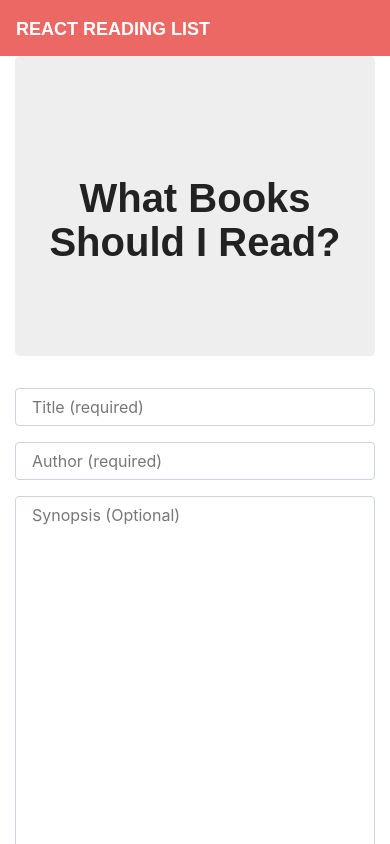
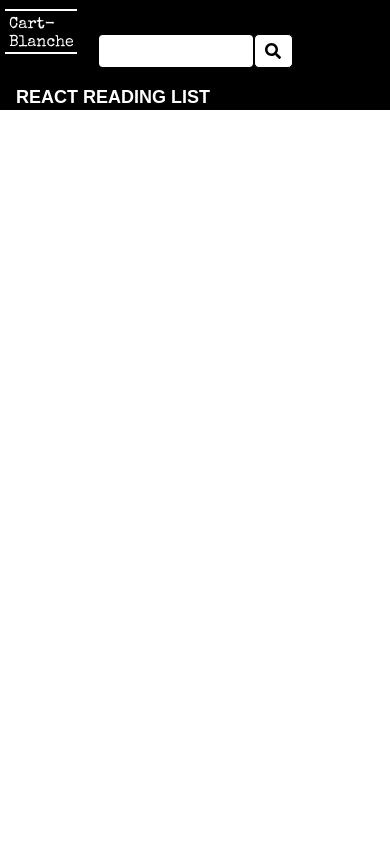
Before and after one commit to ayoussefinia/retail-therapy, a React (Create React App) app in the folder client/: page / in a window 390 px wide. Shown: the top 844 px of the page. Built offline with nearby package versions, Linux system fonts and the light colour scheme; no server answers; a web font is replaced by a local one.

Commit message:
added logo and customized search bar to nav

```diff
--- a/client/public/index.html
+++ b/client/public/index.html
@@ -8,6 +8,8 @@
   <link rel="manifest" href="%PUBLIC_URL%/manifest.json">
   <link rel="shortcut icon" href="%PUBLIC_URL%/favicon.ico">
   <link rel="stylesheet" href="https://cdnjs.cloudflare.com/ajax/libs/bootswatch/4.0.0/journal/bootstrap.min.css" />
+  <link href="https://stackpath.bootstrapcdn.com/font-awesome/4.7.0/css/font-awesome.min.css" rel="stylesheet" integrity="sha384-wvfXpqpZZVQGK6TAh5PVlGOfQNHSoD2xbE+QkPxCAFlNEevoEH3Sl0sibVcOQVnN" crossorigin="anonymous">
+  <link href="https://fonts.googleapis.com/css?family=Special+Elite&display=swap" rel="stylesheet">
   <title>React Reading List</title>
 </head>
 
--- a/client/src/App.js
+++ b/client/src/App.js
@@ -1,7 +1,8 @@
 import React from "react";
 import { BrowserRouter as Router, Route, Switch } from "react-router-dom";
-import Books from "./pages/Books";
-import Detail from "./pages/Detail";
+import Store from "./pages/Store";
+
+// import Detail from "./pages/Detail";
 import NoMatch from "./pages/NoMatch";
 import Nav from "./components/Nav";
 
@@ -11,9 +12,10 @@ function App() {
       <div>
         <Nav />
         <Switch>
-          <Route exact path="/" component={Books} />
-          <Route exact path="/books" component={Books} />
-          <Route exact path="/books/:id" component={Detail} />
+          <Route exact path="/" component={Store} />
+
+          {/* <Route exact path="/books" component={Books} />
+          <Route exact path="/books/:id" component={Detail} /> */}
           <Route component={NoMatch} />
         </Switch>
       </div>
--- a/client/src/components/Nav/index.js
+++ b/client/src/components/Nav/index.js
@@ -1,12 +1,34 @@
 import React from "react";
+import "./style.css";
+import {Input} from "../Form";
+import { FontAwesomeIcon } from '@fortawesome/react-fontawesome'
+import { faSearch } from '@fortawesome/free-solid-svg-icons'
+
+// var FontAwesome = require('react-fontawesome');
 
 function Nav() {
   return (
-    <nav className="navbar navbar-expand-lg navbar-dark bg-primary">
-      <a className="navbar-brand" href="/">
-        React Reading List
-      </a>
-    </nav>
+    <div>
+      <div className="navbar-top">
+        <div className="navbar-top-left">
+        <div><hr className="top-line"/></div>
+        <div className="logo-title-div"><h1 className="logo-title">Cart-Blanche</h1></div>
+        <div><hr className="bottom-line"/></div>
+
+        </div>
+        <div className="navbar-top-middle"><input className="form-control search-bar"/><button className="search-button">
+        {/* <FontAwesome name="search" size="1x" className="search-glass" /> */}
+        <FontAwesomeIcon icon={faSearch} />
+        </button></div>
+        <div className="navbar-top-right"></div>
+      </div>
+      <nav className="navbar navbar-expand-lg navbar-dark nav-bar">
+        <a className="navbar-brand" href="/">
+          React Reading List
+        </a>
+      </nav>
+
+    </div>
   );
 }
 
--- /dev/null
+++ b/client/src/components/Nav/style.css
@@ -0,0 +1,116 @@
+.nav-bar {
+  background: black;
+  height: 5vh;
+}
+
+.navbar-top {
+  width: 100%;
+  height: 8vh;
+  background: black;
+  box-sizing: border-box;
+  display: flex;
+  align-items: center;
+  justify-content: center;
+}
+
+.navbar-top-left {
+width: 25%;
+padding: 6px 5px 0 5px;
+height: 100%;
+display: inline-block;
+
+}
+.navbar-top-middle {
+  width: 50%;
+
+  height: 100%;
+  display: flex;
+  align-items: flex-end;
+}
+.navbar-top-right {
+  width: 25%;
+  border: 1px solid black;
+  height: 100%;
+  display: inline-block;
+}
+
+.search-bar {
+  height: 50%;
+  width: 80%;
+  display: inline-block;
+  border: 1px solid black;
+}
+
+.search-glass{
+  display: inline-block;
+  background: white;
+  width: 100%;
+
+}
+
+.search-button{
+  width: 20%;
+  height: 50%;
+  border-radius: 5px;
+  border: 1px solid black;
+  background: white;
+}
+.logo-title-div {
+  display: flex;
+  justify-content: center;
+}
+.logo-title{
+  font-family: 'Special Elite', cursive;
+  color: white;
+  font-weight: 50;
+  font-size: 2rem;
+  margin: 0;
+}
+
+.top-line{
+  color: white;
+  font-size: 1rem;
+  width: 70%;
+  margin: 10px 0 6px 0;
+  border: 1px solid white;
+}
+
+.bottom-line{
+  color: white;
+  font-size: 1rem;
+  width: 70%;
+  margin: 3px;
+  border: 1px solid white;
+  float: right;
+}
+@media (max-width: 600px) {
+  .top-line{
+    color: white;
+    width: 80%;
+    margin: 3px 0 6px 0;
+    border: .8px solid white;
+  }
+  .logo-title{
+    font-weight: 30;
+    font-size: 1rem;
+    margin-left: 4px;
+
+  }
+  .bottom-line{
+    color: white;
+    font-size: 1rem;
+    width: 80%;
+    margin: 0 0 0 0;
+    border: .6px solid white;
+    float: left;
+  }
+}
+
+/* .navbar-top-left{
+  displa
+} */
+/* .search-icon{
+  width: 25px;
+  height: 25px;
+  display: block;
+} */
--- a/client/src/pages/Books.js
+++ /dev/null
@@ -1,118 +0,0 @@
-import React, { Component } from "react";
-import DeleteBtn from "../components/DeleteBtn";
-import Jumbotron from "../components/Jumbotron";
-import API from "../utils/API";
-import { Link } from "react-router-dom";
-import { Col, Row, Container } from "../components/Grid";
-import { List, ListItem } from "../components/List";
-import { Input, TextArea, FormBtn } from "../components/Form";
-
-class Books extends Component {
-  state = {
-    books: [],
-    title: "",
-    author: "",
-    synopsis: ""
-  };
-
-  componentDidMount() {
-    this.loadBooks();
-  }
-
-  loadBooks = () => {
-    API.getBooks()
-      .then(res =>
-        this.setState({ books: res.data, title: "", author: "", synopsis: "" })
-      )
-      .catch(err => console.log(err));
-  };
-
-  deleteBook = id => {
-    API.deleteBook(id)
-      .then(res => this.loadBooks())
-      .catch(err => console.log(err));
-  };
-
-  handleInputChange = event => {
-    const { name, value } = event.target;
-    this.setState({
-      [name]: value
-    });
-  };
-
-  handleFormSubmit = event => {
-    event.preventDefault();
-    if (this.state.title && this.state.author) {
-      API.saveBook({
-        title: this.state.title,
-        author: this.state.author,
-        synopsis: this.state.synopsis
-      })
-        .then(res => this.loadBooks())
-        .catch(err => console.log(err));
-    }
-  };
-
-  render() {
-    return (
-      <Container fluid>
-        <Row>
-          <Col size="md-6">
-            <Jumbotron>
-              <h1>What Books Should I Read?</h1>
-            </Jumbotron>
-            <form>
-              <Input
-                value={this.state.title}
-                onChange={this.handleInputChange}
-                name="title"
-                placeholder="Title (required)"
-              />
-              <Input
-                value={this.state.author}
-                onChange={this.handleInputChange}
-                name="author"
-                placeholder="Author (required)"
-              />
-              <TextArea
-                value={this.state.synopsis}
-                onChange={this.handleInputChange}
-                name="synopsis"
-                placeholder="Synopsis (Optional)"
-              />
-              <FormBtn
-                disabled={!(this.state.author && this.state.title)}
-                onClick={this.handleFormSubmit}
-              >
-                Submit Book
-              </FormBtn>
-            </form>
-          </Col>
-          <Col size="md-6 sm-12">
-            <Jumbotron>
-              <h1>Books On My List</h1>
-            </Jumbotron>
-            {this.state.books.length ? (
-              <List>
-                {this.state.books.map(book => (
-                  <ListItem key={book._id}>
-                    <Link to={"/books/" + book._id}>
-                      <strong>
-                        {book.title} by {book.author}
-                      </strong>
-                    </Link>
-                    <DeleteBtn onClick={() => this.deleteBook(book._id)} />
-                  </ListItem>
-                ))}
-              </List>
-            ) : (
-              <h3>No Results to Display</h3>
-            )}
-          </Col>
-        </Row>
-      </Container>
-    );
-  }
-}
-
-export default Books;
--- a/client/src/pages/Detail.js
+++ /dev/null
@@ -1,51 +0,0 @@
-import React, { Component } from "react";
-import { Link } from "react-router-dom";
-import { Col, Row, Container } from "../components/Grid";
-import Jumbotron from "../components/Jumbotron";
-import API from "../utils/API";
-
-class Detail extends Component {
-  state = {
-    book: {}
-  };
-  // When this component mounts, grab the book with the _id of this.props.match.params.id
-  // e.g. localhost:3000/books/599dcb67f0f16317844583fc
-  componentDidMount() {
-    API.getBook(this.props.match.params.id)
-      .then(res => this.setState({ book: res.data }))
-      .catch(err => console.log(err));
-  }
-
-  render() {
-    return (
-      <Container fluid>
-        <Row>
-          <Col size="md-12">
-            <Jumbotron>
-              <h1>
-                {this.state.book.title} by {this.state.book.author}
-              </h1>
-            </Jumbotron>
-          </Col>
-        </Row>
-        <Row>
-          <Col size="md-10 md-offset-1">
-            <article>
-              <h1>Synopsis</h1>
-              <p>
-                {this.state.book.synopsis}
-              </p>
-            </article>
-          </Col>
-        </Row>
-        <Row>
-          <Col size="md-2">
-            <Link to="/">← Back to Authors</Link>
-          </Col>
-        </Row>
-      </Container>
-    );
-  }
-}
-
-export default Detail;
--- /dev/null
+++ b/client/src/pages/Store.js
@@ -0,0 +1,62 @@
+import React, { Component } from "react";
+import API from "../utils/API"
+import {Row, Col, Container} from "../components/Grid"
+class Products extends Component {
+  state = {
+    products: []
+    // title: "",
+    // author: "",
+    // synopsis: ""
+  };
+
+  componentDidMount() {
+    this.loadProducts();
+  }
+
+  loadProducts = () => {
+    API.getProducts()
+      .then(res =>
+        this.setState({ products: res.data })
+      )
+      .catch(err => console.log(err));
+  };
+
+
+
+  // handleInputChange = event => {
+  //   const { name, value } = event.target;
+  //   this.setState({
+  //     [name]: value
+  //   });
+  // };
+
+  // handleFormSubmit = event => {
+  //   event.preventDefault();
+  //   if (this.state.title && this.state.author) {
+  //     API.saveBook({
+  //       title: this.state.title,
+  //       author: this.state.author,
+  //       synopsis: this.state.synopsis
+  //     })
+  //       .then(res => this.loadBooks())
+  //       .catch(err => console.log(err));
+  //   }
+  // };
+
+  render() {
+    return (
+      <Container fluid>
+        <Row>
+          <Col size="md-6">
+
+          </Col>
+          <Col size="md-6 sm-12">
+
+          </Col>
+        </Row>
+      </Container>
+    );
+  }
+}
+
+export default Products;
--- a/client/src/utils/API.js
+++ b/client/src/utils/API.js
@@ -2,19 +2,19 @@ import axios from "axios";
 
 export default {
   // Gets all books
-  getBooks: function() {
-    return axios.get("/api/books");
+  getProducts: function() {
+    return axios.get("/api/products");
   },
-  // Gets the book with the given id
-  getBook: function(id) {
-    return axios.get("/api/books/" + id);
-  },
-  // Deletes the book with the given id
-  deleteBook: function(id) {
-    return axios.delete("/api/books/" + id);
-  },
-  // Saves a book to the database
-  saveBook: function(bookData) {
-    return axios.post("/api/books", bookData);
-  }
+  // // Gets the book with the given id
+  // getBook: function(id) {
+  //   return axios.get("/api/books/" + id);
+  // },
+  // // Deletes the book with the given id
+  // deleteBook: function(id) {
+  //   return axios.delete("/api/books/" + id);
+  // },
+  // // Saves a book to the database
+  // saveBook: function(bookData) {
+  //   return axios.post("/api/books", bookData);
+  // }
 };
```
Also changed, not shown: client/package.json (+13 -3 lines), 1 other file (tests, documents, lock files or other folders).
